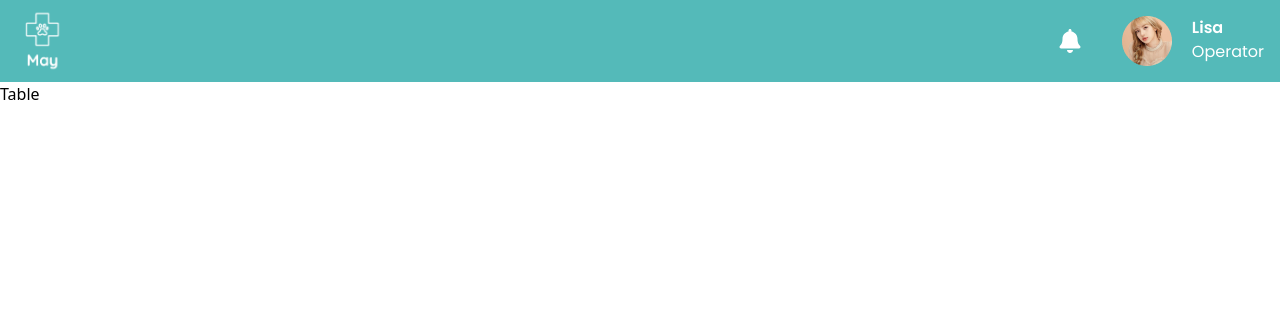
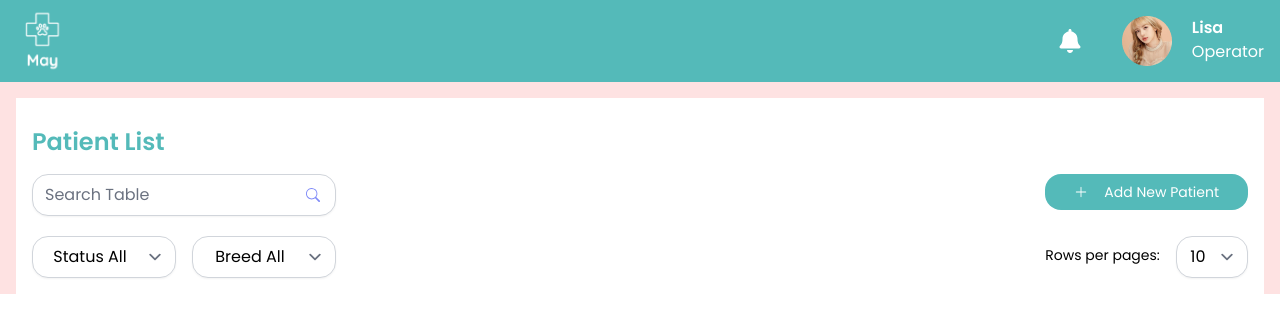
Before and after one commit to Mink-a/dashboard, a React (Vite) app: page / in a window 1280 px wide. Shown: the top 332 px of the page. Built offline with nearby package versions, Linux system fonts and the light colour scheme.

Commit message:
report title

```diff
--- a/src/App.jsx
+++ b/src/App.jsx
@@ -3,7 +3,7 @@ import Table from "./components/Table";
 
 function App() {
   return (
-    <div>
+    <div className="bg-red-100">
       <Header />
       <Table />
     </div>
--- /dev/null
+++ b/src/components/ReportTitle.jsx
@@ -0,0 +1,103 @@
+import React from "react";
+import { BsSearch, BsPlusLg } from "react-icons/bs";
+
+function ReportTitle() {
+  return (
+    <div>
+      <div className="p-4 font-[Poppins] text-sm bg-white">
+        <h1 className="font-semibold mt-3 text-2xl text-[#54BAB9]">
+          Patient List
+        </h1>
+        <div className="flex justify-between py-4">
+          <div className="w-[25%]">
+            <label className="relative block ">
+              <input
+                className="w-full bg-white placeholder:font-italitc border rounded-2xl py-2 pl-3 pr-10 focus:outline-none border-gray-300
+              shadow-sm focus:border-indigo-300 focus:ring focus:ring-indigo-200 focus:ring-opacity-50"
+                placeholder="Search Table"
+                type="text"
+              />
+              <span className="absolute inset-y-0 right-0 flex items-center pr-4">
+                <BsSearch className="text-indigo-400 cursor-pointer" />
+              </span>
+            </label>
+          </div>
+          <div className="w-2/12">
+            <button className="py-2 px-4 rounded-2xl inline-flex items-center gap-4 justify-center bg-[#54BAB9] w-full text-white">
+              <BsPlusLg />
+              <span>Add New Patient</span>
+            </button>
+          </div>
+        </div>
+        <div className="flex">
+          <div className="w-[25%] flex items-center gap-4 justify-between">
+            <div className="w-full">
+              <select
+                className="
+              text-center
+                    block
+                    w-full
+                    mt-1
+                    rounded-2xl
+                    border-gray-300
+                    shadow-sm
+                    focus:border-indigo-300 focus:ring focus:ring-indigo-200 focus:ring-opacity-50
+                  "
+              >
+                <option>Status All</option>
+                <option>Pending</option>
+                <option>Active</option>
+                <option>Other</option>
+              </select>
+            </div>
+
+            <div className="w-full">
+              <select
+                className="
+              text-center
+                    block
+                    w-full
+                    mt-1
+                    rounded-2xl
+                    border-gray-300
+                    shadow-sm
+                    focus:border-indigo-300 focus:ring focus:ring-indigo-200 focus:ring-opacity-50
+                  "
+              >
+                <option>Breed All</option>
+                <option>Wedding</option>
+                <option>Birthday</option>
+                <option>Other</option>
+              </select>
+            </div>
+          </div>
+          <div className="w-2/12 ml-auto">
+            <div className=" flex items-center gap-4 justify-between">
+              <div className="whitespace-nowrap text-sm">Rows per pages: </div>
+              <select
+                className="
+              text-center
+                    block
+                    mt-1
+                    w-full
+                    xl:w-[50%]
+                    rounded-2xl
+                    border-gray-300
+                    shadow-sm
+                    focus:border-indigo-300 focus:ring focus:ring-indigo-200 focus:ring-opacity-50
+                  "
+              >
+                <option>10</option>
+                <option>5</option>
+                <option>25</option>
+                <option>30</option>
+              </select>
+            </div>
+          </div>
+        </div>
+      </div>
+    </div>
+  );
+}
+
+export default ReportTitle;
--- a/src/components/Table.jsx
+++ b/src/components/Table.jsx
@@ -1,9 +1,12 @@
-import React from 'react'
+import React from "react";
+import ReportTitle from "./ReportTitle";
 
 function Table() {
   return (
-    <div>Table</div>
-  )
+    <div className="m-4 ">
+      <ReportTitle />
+    </div>
+  );
 }
 
-export default Table
+export default Table;
```
